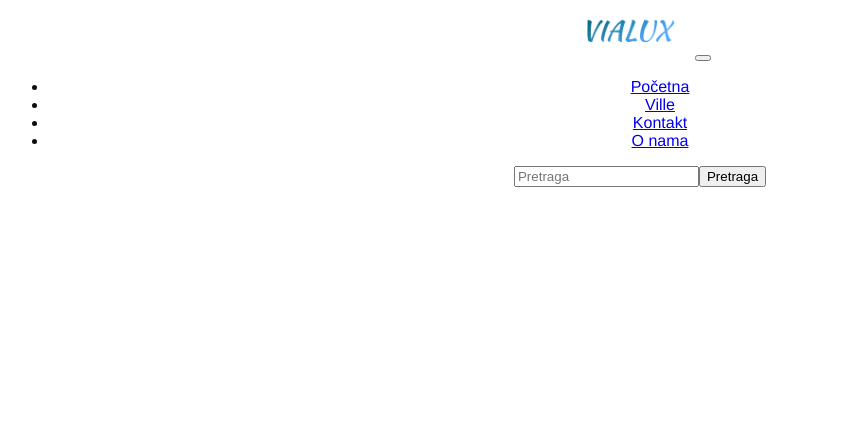
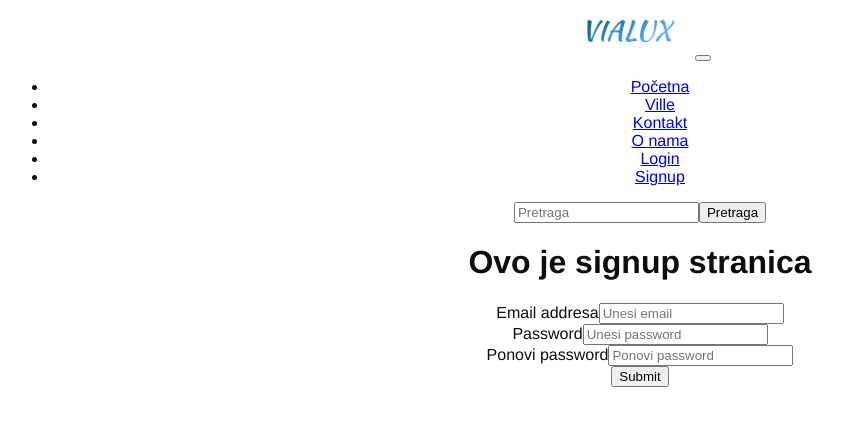
Before and after one commit to lukadrezga/vialux.github.io, a Vue app in the folder vialux/: page /signup in a window 1280 px wide. Shown: the top 426 px of the page, without its empty margins (0-843 px from the left). Built offline with nearby package versions, Linux system fonts and the light colour scheme; the HTML template or start-up script is replaced by a standard one.

Commit message:
Signup promjena

```diff
--- a/vialux/package.json
+++ b/vialux/package.json
@@ -8,6 +8,7 @@
   },
   "dependencies": {
     "core-js": "^3.6.5",
+    "firebase": "^9.6.2",
     "vue": "^2.6.11",
     "vue-router": "^3.2.0"
   },
--- a/vialux/src/App.vue
+++ b/vialux/src/App.vue
@@ -33,6 +33,12 @@
           </li>
           <li class="nav-item">
             <router-link to="/o nama" class="nav-link">O nama</router-link>
+          </li>
+          <li class="nav-item">
+            <router-link to="/login" class="nav-link">Login</router-link>
+          </li>
+          <li class="nav-item">
+            <router-link to="/signup" class="nav-link">Signup</router-link>
           </li>
         </ul>
         <form class="d-flex">
--- /dev/null
+++ b/vialux/src/firebase.js
@@ -0,0 +1,19 @@
+import { initializeApp } from 'firebase/app'
+import { getAuth } from 'firebase/auth'
+
+const firebaseConfig = {
+    apiKey: "AIzaSyDFzrjj0DoeG2UFIFd1qe7hV8JS-mBdKCk",
+    authDomain: "vialux-91973.firebaseapp.com",
+    projectId: "vialux-91973",
+    storageBucket: "vialux-91973.appspot.com",
+    messagingSenderId: "435265460708",
+    appId: "1:435265460708:web:74b005cf5fbee514fb0ff1"
+  };
+
+// Initialize Firebase
+initializeApp(firebaseConfig);
+
+//init firebase auth
+const auth = getAuth()
+
+export { auth }
--- a/vialux/src/router/index.js
+++ b/vialux/src/router/index.js
@@ -33,6 +33,22 @@ const routes = [
     // this generates a separate chunk (about.[hash].js) for this route
     // which is lazy-loaded when the route is visited.
     component: () => import(/* webpackChunkName: "about" */ '../views/Ville.vue')
+  },
+  {
+    path: '/login',
+    name: 'Login',
+    // route level code-splitting
+    // this generates a separate chunk (about.[hash].js) for this route
+    // which is lazy-loaded when the route is visited.
+    component: () => import(/* webpackChunkName: "about" */ '../views/Login.vue')
+  },
+  {
+    path: '/signup',
+    name: 'Signup',
+    // route level code-splitting
+    // this generates a separate chunk (about.[hash].js) for this route
+    // which is lazy-loaded when the route is visited.
+    component: () => import(/* webpackChunkName: "about" */ '../views/Signup.vue')
   }
 ]
 
--- /dev/null
+++ b/vialux/src/views/Login.vue
@@ -0,0 +1,34 @@
+<template>
+  <div class="about">
+    <h1>Ovo je login stranica</h1>
+    <div class="container">
+      <div class="row">
+        <div class="col-sm"></div>
+        <div class="col-sm">
+          <form>
+            <div class="form-group">
+              <label for="exampleInputEmail1">Email addresa</label>
+              <input
+                type="email"
+                class="form-control"
+                id="exampleInputEmail1"
+                aria-describedby="emailHelp"
+                placeholder="Unesi email"
+              />
+            </div>
+            <div class="form-group">
+              <label for="exampleInputPassword1">Password</label>
+              <input
+                type="password"
+                class="form-control"
+                id="exampleInputPassword1"
+                placeholder="Unesi password"
+              />
+            </div>
+            <button type="button" class="btn btn-primary">Submit</button>
+          </form>
+        </div>
+      </div>
+    </div>
+  </div>
+</template>
--- /dev/null
+++ b/vialux/src/views/Signup.vue
@@ -0,0 +1,76 @@
+<template>
+  <div class="about">
+    <h1>Ovo je signup stranica</h1>
+    <div class="container">
+      <div class="row">
+        <div class="col-sm"></div>
+        <div class="col-sm-12">
+          <form>
+            <div class="form-group">
+              <label for="exampleInputEmail1">Email addresa</label>
+              <input
+                type="email"
+                v-model="username"
+                class="form-control"
+                id="exampleInputEmail1"
+                aria-describedby="emailHelp"
+                placeholder="Unesi email"
+              />
+            </div>
+            <div class="form-group">
+              <label for="exampleInputPassword1">Password</label>
+              <input
+                type="password"
+                v-model="password"
+                class="form-control"
+                id="exampleInputPassword1"
+                placeholder="Unesi password"
+              />
+            </div>
+            <div class="form-group">
+              <label for="exampleInputPonovipassword1">Ponovi password</label>
+              <input
+                type="ponovipassword"
+                v-model="ponovljenipassword"
+                class="form-control"
+                id="exampleInputPonovipassword1"
+                placeholder="Ponovi password"
+              />
+            </div>
+            <button type="button" @click="signup" class="btn btn-primary">
+              Submit
+            </button>
+          </form>
+        </div>
+      </div>
+    </div>
+  </div>
+</template>
+
+<script>
+import { auth } from "@/firebase";
+import { createUserWithEmailAndPassword } from "firebase/auth";
+
+export default {
+  name: "Signup",
+  data() {
+    return {
+      username: "",
+      password: "",
+      ponovljenipassword: "",
+    };
+  },
+  methods: {
+    signup() {
+      createUserWithEmailAndPassword(auth, this.username, this.password)
+        .then(function (userCred) {
+          const user = userCred.user;
+          console.log("Uspješna registracija");
+        })
+        .catch(function (error) {
+          console.error("Došlo je do pogreške", error);
+        });
+    },
+  },
+};
+</script>
```
Also changed, not shown: 1 other file (tests, documents, lock files or other folders).
